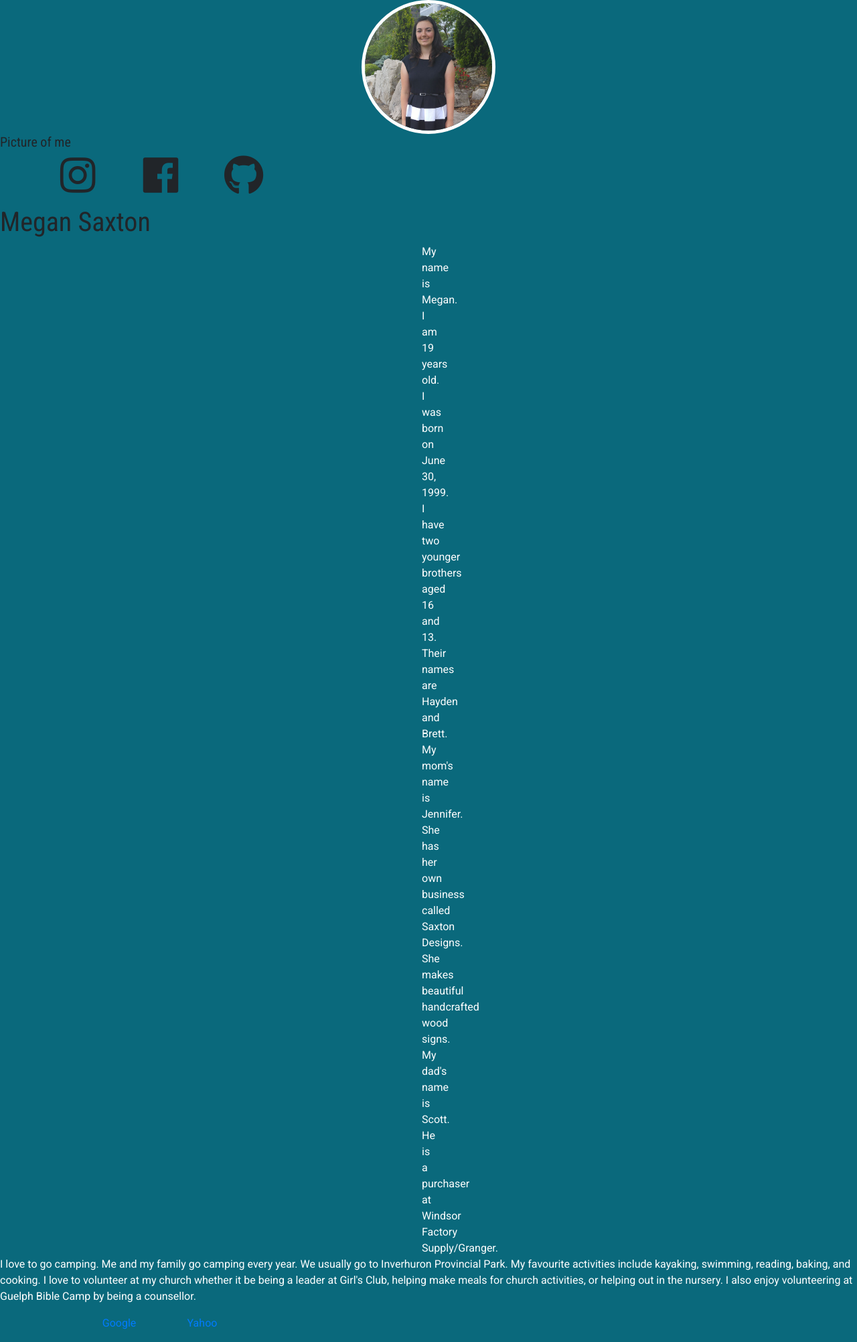
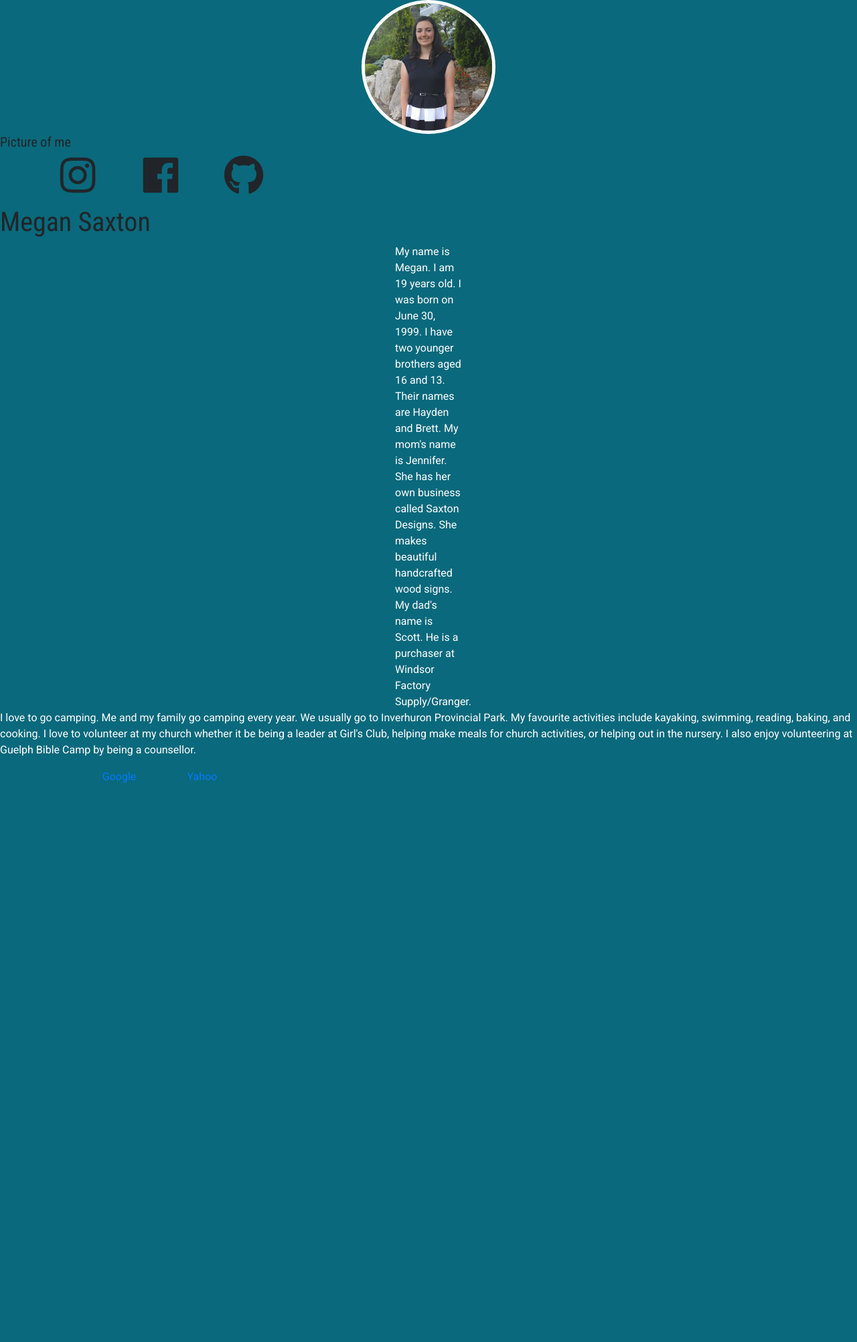
Before and after one commit to Megan37/my-site, a Jekyll site: the page built from index.html, in a window 1280 px wide. Shown: the whole page at 67% size. Built offline with Jekyll 4.4.1, drawn with Linux system fonts in a browser that asks for light colours; nearby versions of some CDN libraries; after the commit the page ends 1188 px from its top, so only the background shows below that.

Commit message:
Add files via upload

```diff
--- a/assets/css/main.scss
+++ b/assets/css/main.scss
@@ -44,7 +44,7 @@ p {
 .white-copy{
     margin: 0 auto;
     color: white;
-    width: 20px;
+    width: 100px;
 }
 
 #content-wrapper{
```
